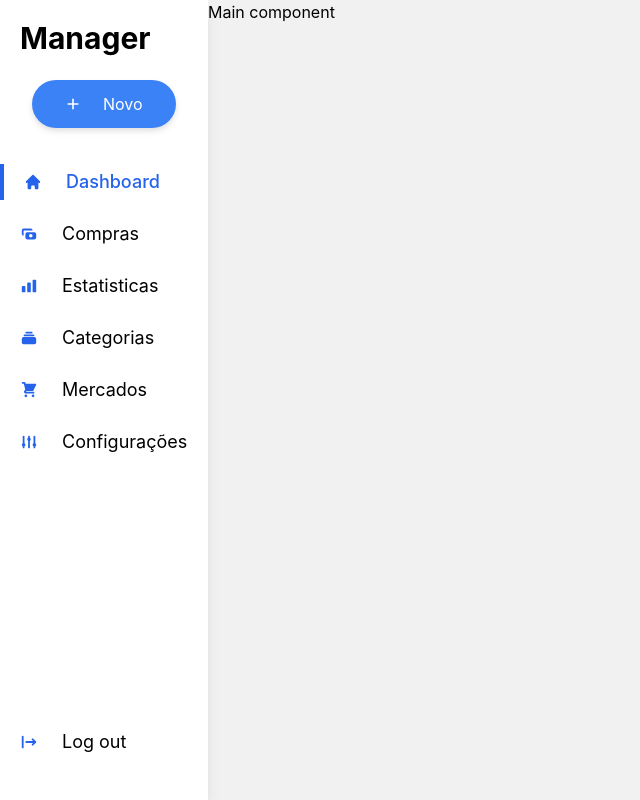
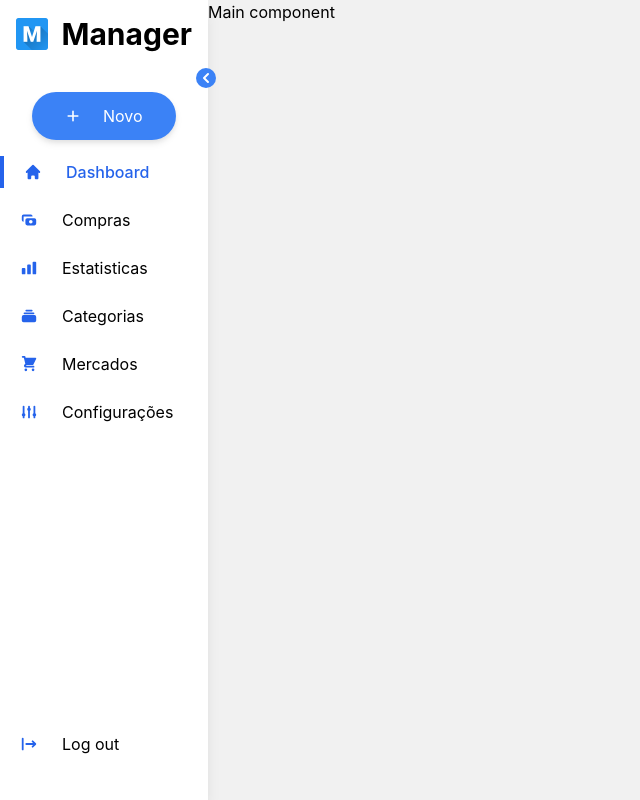
Before and after one commit to mrtins/grocery-manager, a Next.js app: page / in a window 1280 px wide. Shown: the whole page, without its empty margins (0-640 px from the left). Built offline with nearby package versions, Linux system fonts and the light colour scheme.

Commit message:
Managing collapsible Sidebar

```diff
--- a/postcss.config.js
+++ b/postcss.config.js
@@ -1,6 +1,7 @@
 module.exports = {
   plugins: {
+    'postcss-import': {},
     tailwindcss: {},
     autoprefixer: {},
   },
-}
+};
--- a/src/components/atoms/MenuItem/MenuItem.tsx
+++ b/src/components/atoms/MenuItem/MenuItem.tsx
@@ -7,27 +7,36 @@ interface MenuItemProps {
   title: string;
   icon?: ReactNode;
   routeUrl?: string;
+  iconOnly?: boolean;
 }
 
-const MenuItem = ({ icon, title, routeUrl = '/' }: MenuItemProps) => {
+const MenuItem = ({
+  icon,
+  title,
+  routeUrl = '/',
+  iconOnly = false,
+}: MenuItemProps) => {
   const { pathname } = useRouter();
 
   return (
     <li
+      data-tooltip-target="tooltip-right"
+      data-tooltip-placement="right"
       className={`${
         pathname === routeUrl &&
         'text-blue-600 border-l-blue-600 font-medium border-l-4'
       } my-4 p-1 text-lg flex items-center justify-start cursor-pointer hover:border-l-blue-600 hover:text-blue-600 hover:font-medium hover:border-l-4`}
     >
       <Link href={routeUrl} passHref>
-        <div className="ml-4 flex items-center">
-          <div className="text-blue-600">
+        <div className="ml-4 flex items-center" title={title}>
+          <i className="text-blue-600">
             {icon ? icon : <HiHome data-testid="home-icon" />}
-          </div>
-
-          <p data-testid="menu-item-title" className="ml-6">
-            {title}
-          </p>
+          </i>
+          {!iconOnly && (
+            <span data-testid="menu-item-title" className="ml-6 text-base">
+              {title}
+            </span>
+          )}
         </div>
       </Link>
     </li>
--- a/src/components/molecules/SidebarItems/SidebarItems.tsx
+++ b/src/components/molecules/SidebarItems/SidebarItems.tsx
@@ -5,9 +5,10 @@ import { SidebarRoute } from 'types';
 
 interface SidebarItemsProps {
   itemsList: SidebarRoute[];
+  collapsed: boolean;
 }
 
-const SidebarItems = ({ itemsList }: SidebarItemsProps) => (
+const SidebarItems = ({ itemsList, collapsed = false }: SidebarItemsProps) => (
   <ul>
     {itemsList.map(({ title, icon, routeUrl }, i) => (
       <MenuItem
@@ -16,11 +17,17 @@ const SidebarItems = ({ itemsList }: SidebarItemsProps) => (
         title={title}
         icon={icon}
         routeUrl={routeUrl}
+        iconOnly={collapsed}
       />
     ))}
 
     <div className="bottom-6 absolute">
-      <MenuItem title="Log out" icon={<HiLogout />} routeUrl="/logout" />
+      <MenuItem
+        title="Log out"
+        icon={<HiLogout />}
+        routeUrl="/logout"
+        iconOnly={collapsed}
+      />
     </div>
   </ul>
 );
--- a/src/components/organisms/Sidebar/Sidebar.tsx
+++ b/src/components/organisms/Sidebar/Sidebar.tsx
@@ -1,28 +1,60 @@
+import classNames from 'classnames';
 import SidebarItems from 'components/molecules/SidebarItems/SidebarItems';
 import SidebarRoutes from 'constants/SidebarRoutes';
-import React from 'react';
-import { HiPlus } from 'react-icons/hi';
+import React, { useState } from 'react';
+import { HiPlus, HiChevronRight, HiChevronLeft } from 'react-icons/hi';
+import Image from 'next/image';
 
 const Sidebar = () => {
+  const [collapseSidebar, setCollapseSidebar] = useState<boolean>(false);
+
   const handleNewButtonClick = () => console.log('TODO');
+
+  const handleCollapseSidebar = () => {
+    setCollapseSidebar(!collapseSidebar);
+  };
 
   return (
     <aside
       aria-label="Sidebar"
-      className="w-52 bg-white dark:bg-gray-900 shadow-lg sticky h-screen top-0"
+      className={classNames('sidebar', `${!collapseSidebar ? 'w-52' : 'w-16'}`)}
     >
-      <div className="p-5">
-        <h3 className="font-bold text-left text-3xl">Manager</h3>
+      <div className="relative">
+        {!collapseSidebar ? (
+          <div className="flex justify-between items-center p-4">
+            <Image src="/brand-logo.png" alt="me" width="32" height="32" />
+            <h3 className="font-bold text-left text-3xl">Manager</h3>
+          </div>
+        ) : (
+          <div className="pr-2 pl-2 pt-4">
+            <Image src="/brand-logo.png" alt="me" width="64" height="64" />
+          </div>
+        )}
+
+        <button
+          id="collapse-sidebar-button"
+          className="rounded-full text-white text-xl bg-blue-500 hover:bg-blue-600 absolute -right-2"
+          onClick={handleCollapseSidebar}
+        >
+          {collapseSidebar ? <HiChevronRight /> : <HiChevronLeft />}
+        </button>
 
         <button
           onClick={handleNewButtonClick}
-          className="bg-blue-500 hover:bg-blue-600 rounded-full p-3 text-white mx-auto mt-6 w-36 flex justify-evenly items-center drop-shadow-md"
+          className={classNames(
+            'new-transaction-button',
+            `${
+              !collapseSidebar
+                ? 'w-36 flex justify-evenly items-center'
+                : 'flex mb-6'
+            } `,
+          )}
         >
-          <HiPlus /> Novo
+          <HiPlus /> {!collapseSidebar && 'Novo'}
         </button>
       </div>
 
-      <SidebarItems itemsList={SidebarRoutes} />
+      <SidebarItems itemsList={SidebarRoutes} collapsed={collapseSidebar} />
     </aside>
   );
 };
--- /dev/null
+++ b/src/styles/components.css
@@ -0,0 +1,10 @@
+@layer components {
+  .sidebar {
+    @apply bg-white dark:bg-gray-900 shadow-lg sticky h-screen top-0;
+    transition: width 320ms ease-in-out 0s;
+  }
+
+  .new-transaction-button {
+    @apply bg-blue-500 hover:bg-blue-600 rounded-full p-3 text-white mx-auto mt-6 drop-shadow-md;
+  }
+}
--- a/src/styles/globals.css
+++ b/src/styles/globals.css
@@ -1,3 +1,4 @@
+@import 'components.css';
 @tailwind base;
 @tailwind components;
 @tailwind utilities;
```
Also changed, not shown: public/brand-logo.png (added), src/styles/Home.module.css (deleted).
